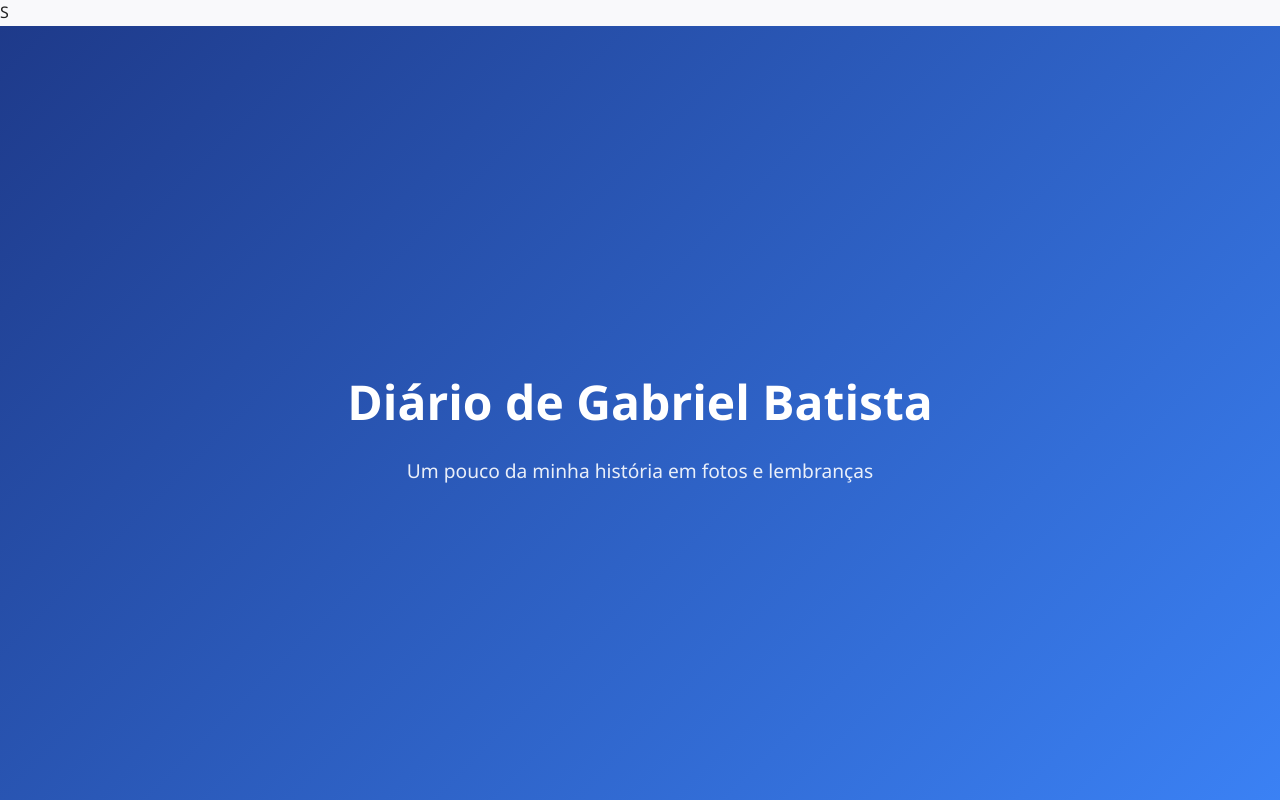
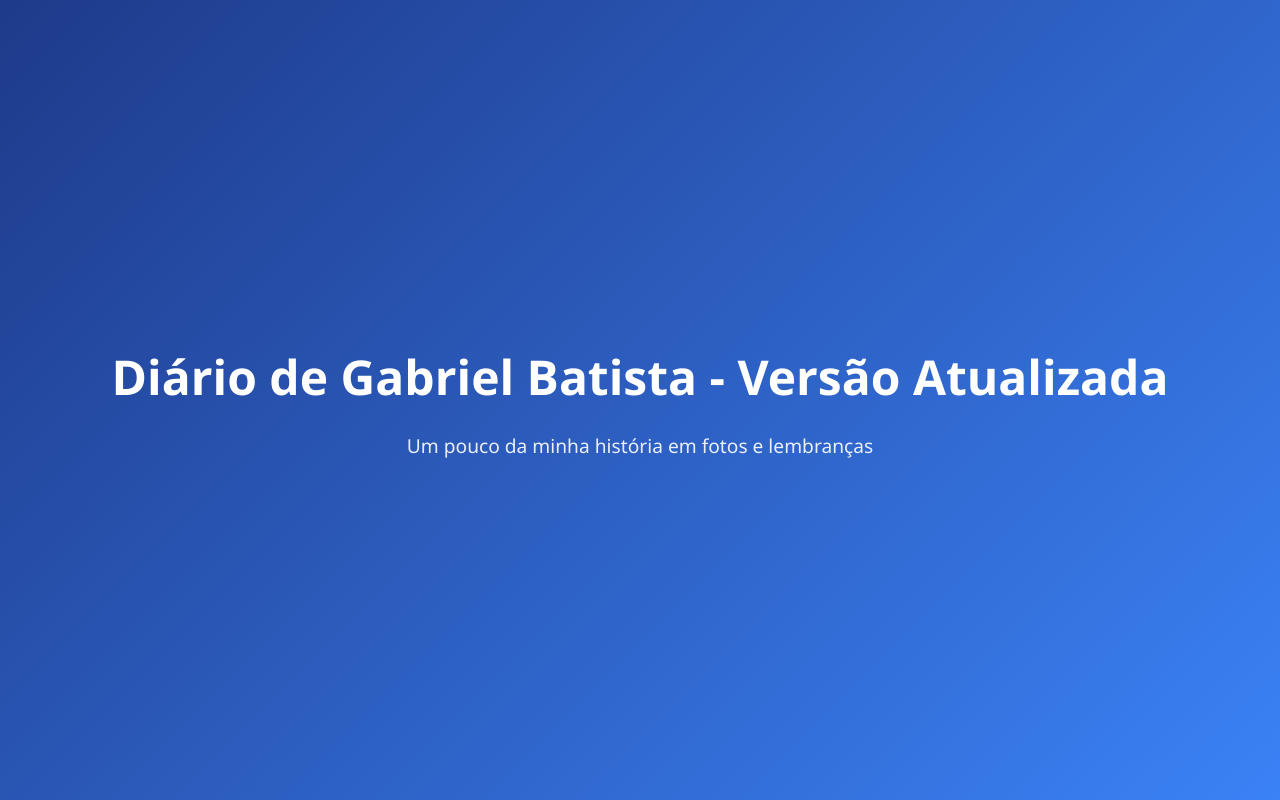
Before and after one commit to Gaabrhiel/diario-gab, a plain HTML site: page index.html in a window 1280 px wide. Shown: the top 800 px of the page. Drawn offline with Linux system fonts and the light colour scheme.

Commit message:
Alteração simples no código

```diff
--- a/index.html
+++ b/index.html
@@ -8,9 +8,9 @@
 </head>
 <body>
 
-    <!-- Seção de capa -->S
+    <!-- Seção de capa -->
     <section class="hero">
-        <h1>Diário de Gabriel Batista</h1>
+        <h1>Diário de Gabriel Batista - Versão Atualizada</h1>
         <p>Um pouco da minha história em fotos e lembranças</p>
     </section>
 
```
